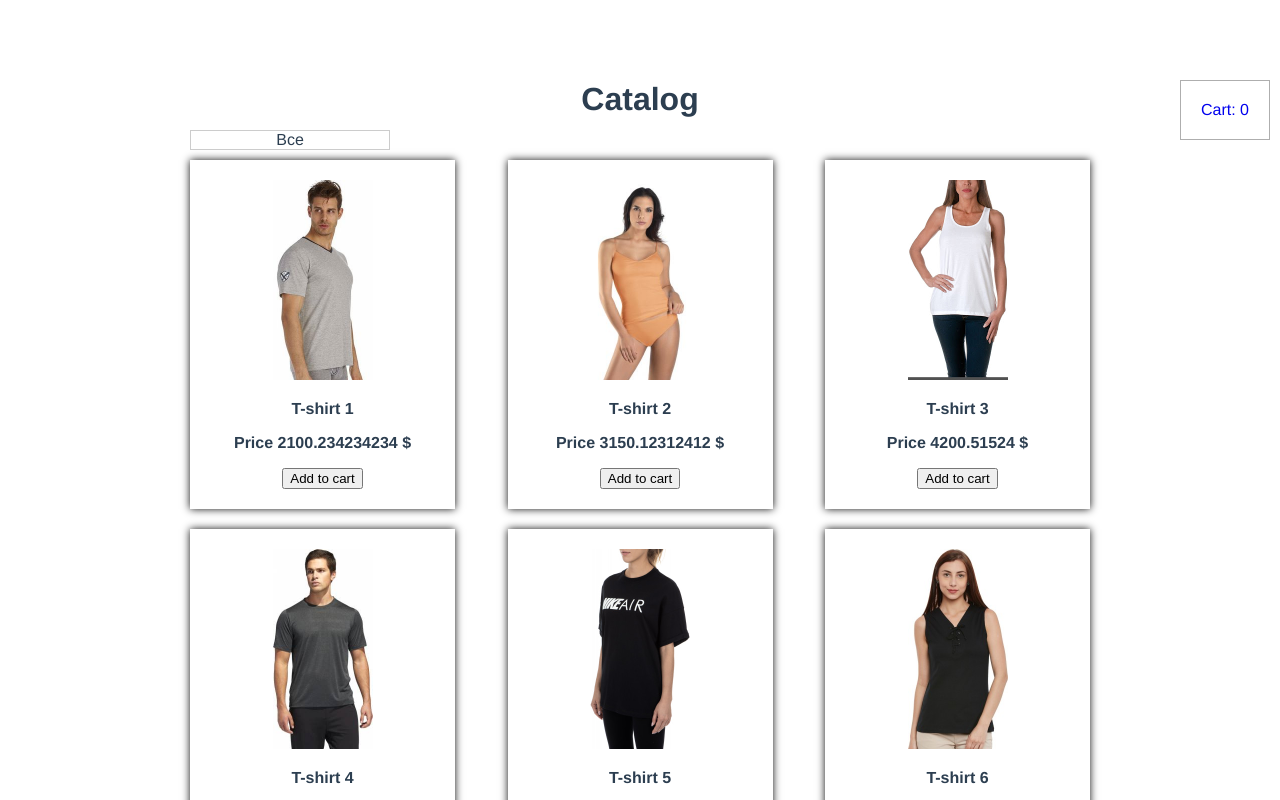
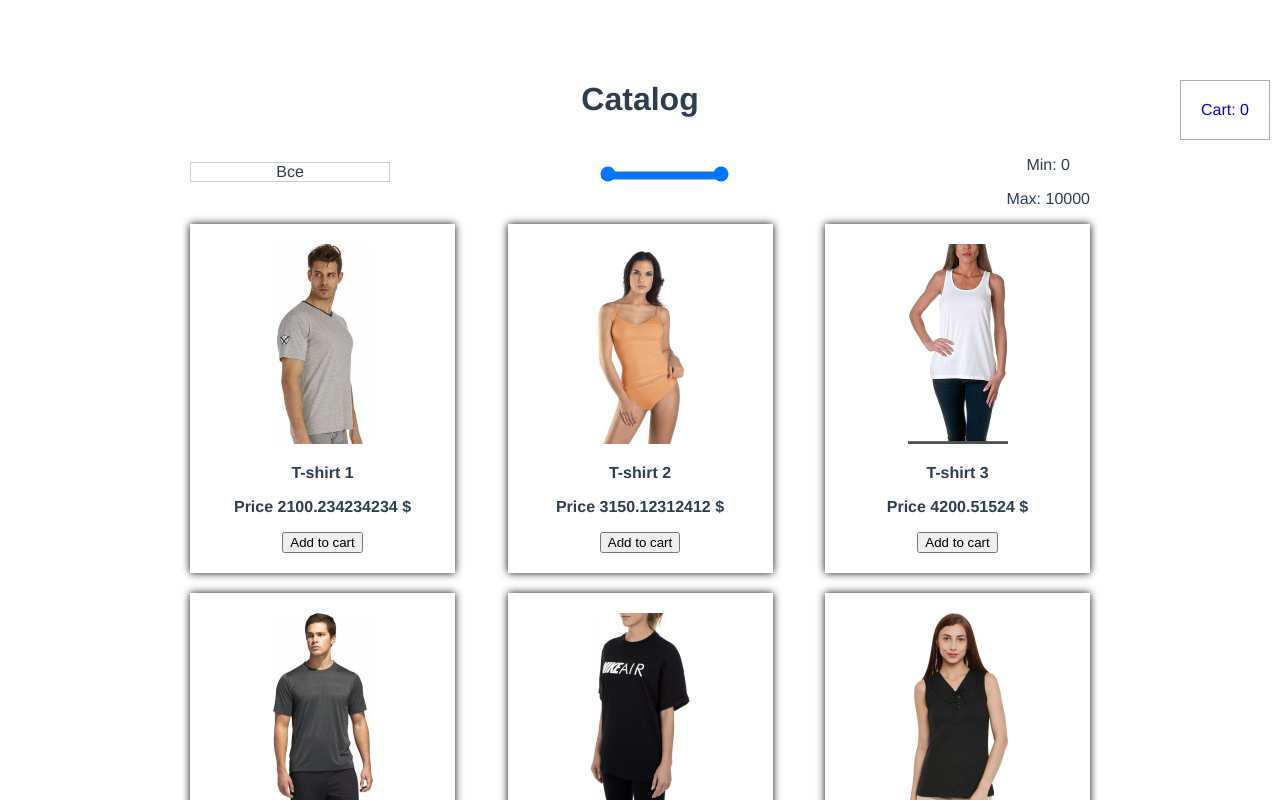
Before and after one commit to Boris1979509/vue-shop, a Vue app: page /#/ in a window 1280 px wide. Shown: the top 800 px of the page. Built offline with nearby package versions, Linux system fonts and the light colour scheme; data requests are answered from the project's data file.

Commit message:
input range filter

```diff
--- a/src/components/catalog/CatalogComponent.vue
+++ b/src/components/catalog/CatalogComponent.vue
@@ -6,12 +6,36 @@
                 Cart: {{ this['cart/get'].length }}
             </div>
         </router-link>
+        <div class="filters">
             <select-component
                     :options="categories"
                     @select="sortByCategories"
                     :selected="selected"
                     :is-expended="this['select/getIsMobile']"
             />
+            <div class="range-slider">
+                <input
+                        type="range"
+                        min="0"
+                        max="10000"
+                        step="10"
+                        v-model.number="minPrice"
+                        @change="setRange"
+                >
+                <input
+                        type="range"
+                        min="0"
+                        max="10000"
+                        step="10"
+                        v-model.number="maxPrice"
+                        @change="setRange"
+                >
+            </div>
+            <div class="range-values">
+                <p>Min: {{ minPrice }}</p>
+                <p>Max: {{ maxPrice }}</p>
+            </div>
+        </div>
         <div class="catalog__list">
             <catalog-item-component
                     v-for="product in filteredProducts"
@@ -38,7 +62,9 @@
                     {name: 'Женские', value: 'w'},
                 ],
                 selected: 'Все',
-                sortedProducts: []
+                sortedProducts: [],
+                maxPrice: 10000,
+                minPrice: 0
             }
         },
         computed: {
@@ -68,18 +94,33 @@
                 this["cart/add"](value);
             },
             sortByCategories(option) {
-                this.sortedProducts = this["products/get"]
+                this.sortedProducts = [...this["products/get"]];
+                this.sortedProducts = this.sortedProducts
+                    .filter(item => item.price >= this.minPrice
+                        && item.price <= this.maxPrice
+                    );
+                if (option) {
+                    this.sortedProducts = this.sortedProducts
                         .filter(item => item.category === option.name);
                     this.selected = option.name;
                 }
             },
+            setRange() {
+                if (this.minPrice > this.maxPrice) {
+                    let tmp = this.maxPrice;
+                    this.maxPrice = this.minPrice;
+                    this.minPrice = tmp;
+                }
+                this.sortByCategories();
+            }
+        },
         mounted() {
             this["products/api"]()
-            //     .then(response => {
-            //         if (response) {
-            //             console.log('catalog start');
-            //         }
-            //     });
+                .then(response => {
+                    if (response) {
+                        this.sortByCategories();
+                    }
+                });
         }
     }
 </script>
@@ -102,4 +143,30 @@
             background: #ffffff;
         }
     }
+
+    .filters {
+        display: flex;
+        justify-content: space-between;
+        align-items: center;
+    }
+
+    .range-slider {
+        width: 200px;
+        margin: auto 16px;
+        text-align: center;
+        position: relative;
+    }
+
+    .range-slider svg, .range-slider input[type=range] {
+        position: absolute;
+        left: 0;
+        bottom: 0;
+    }
+
+    input[type=range]::-webkit-slider-thumb {
+        z-index: 2;
+        position: relative;
+        top: 2px;
+        margin-top: -7px;
+    }
 </style>
```
Lines whose indentation alone changed are shown as unchanged.
